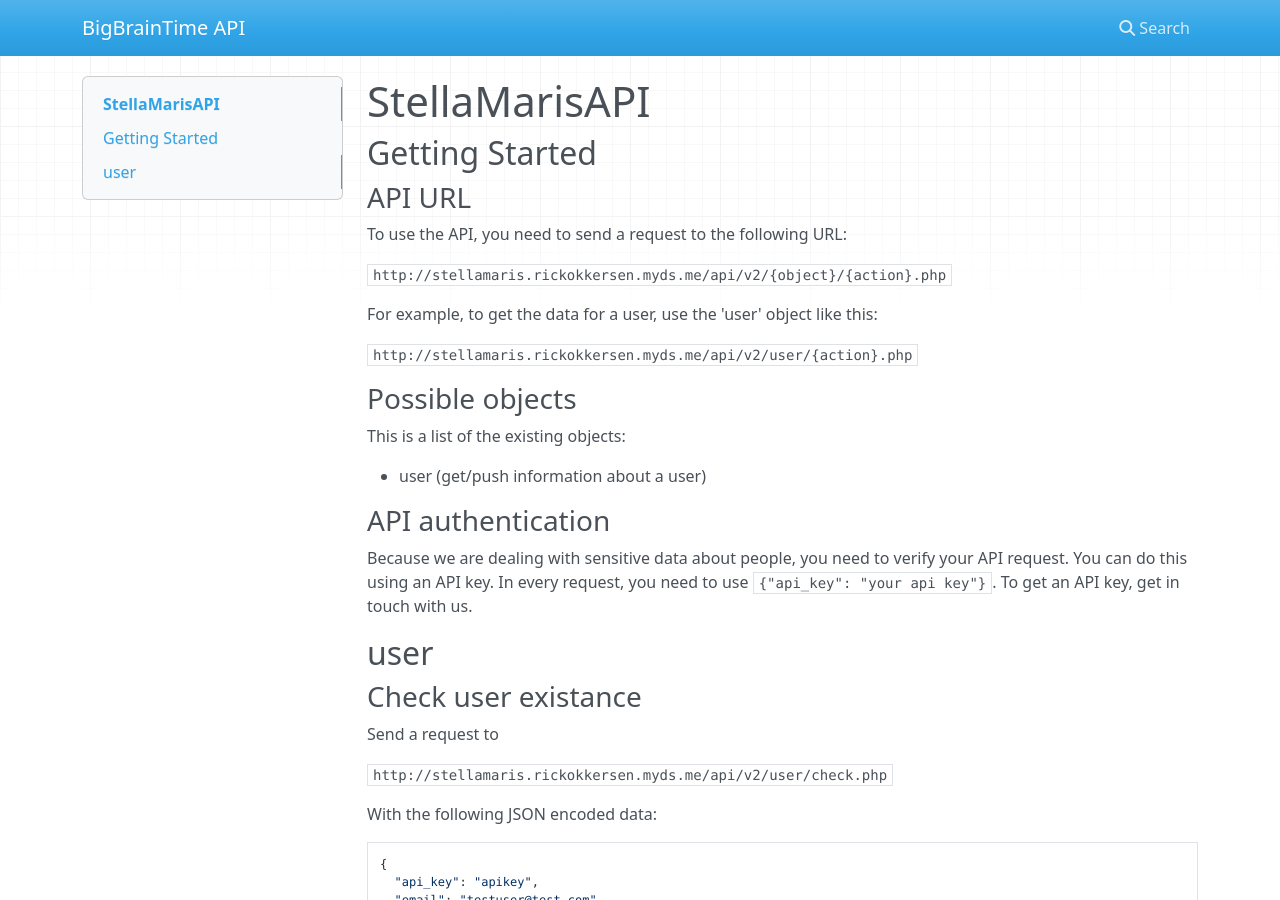
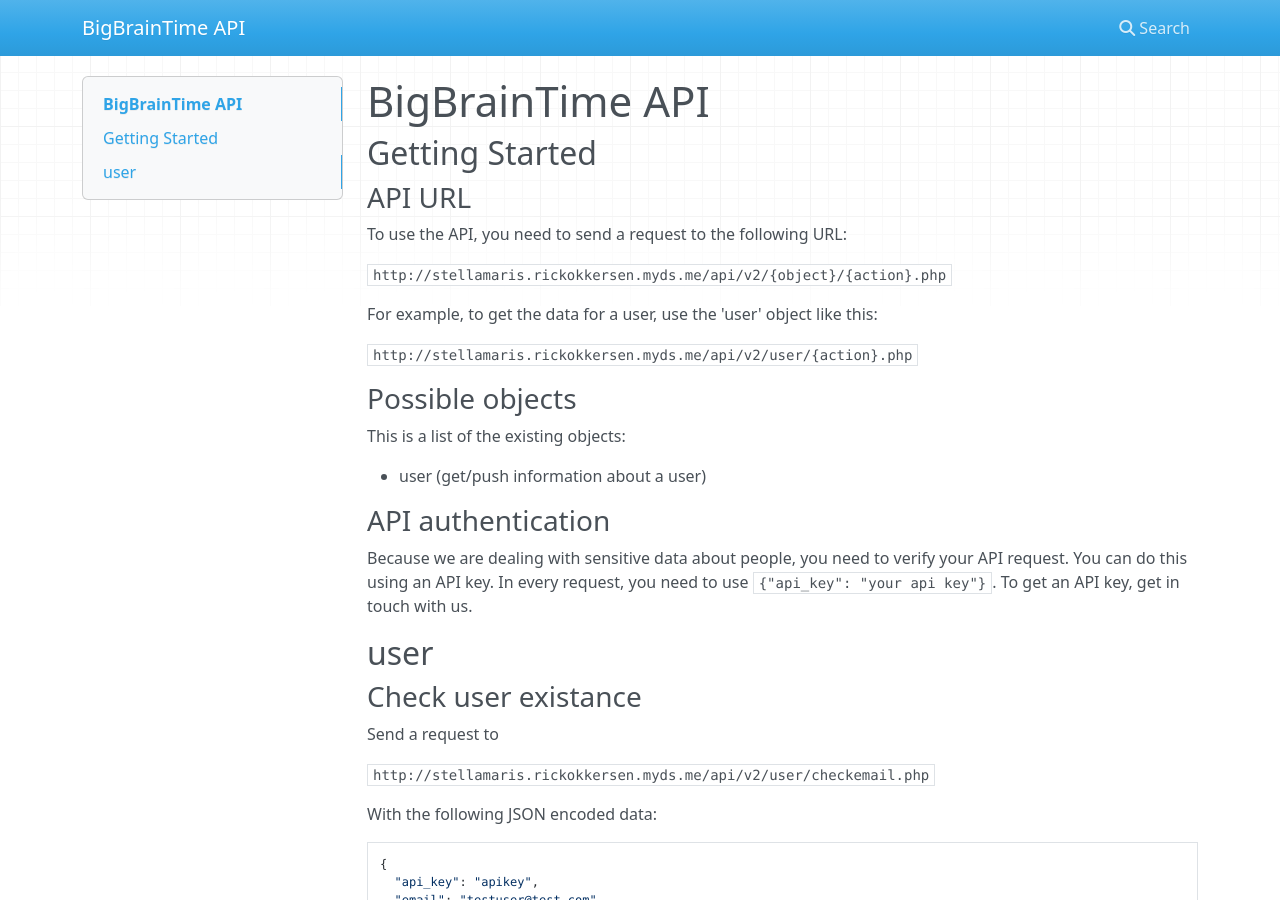
Before and after one commit to Underlyingglitch/NightLightStudiosAPI, an MkDocs documentation site: the page built from docs/index.md, in a window 1280 px wide and 900 px high. Built offline with MkDocs 1.6.1, drawn with Linux system fonts in a browser that asks for light colours; nearby versions of some CDN libraries.

Commit message:
Update index.md

````diff
--- a/docs/index.md
+++ b/docs/index.md
@@ -1,4 +1,4 @@
-# StellaMarisAPI
+# BigBrainTime API
 
 ## Getting Started
 ### API URL
@@ -23,7 +23,7 @@ Because we are dealing with sensitive data about people, you need to verify your
 ### Check user existance
 Send a request to
 
-`http://stellamaris.rickokkersen.myds.me/api/v2/user/check.php`
+`http://stellamaris.rickokkersen.myds.me/api/v2/user/checkemail.php`
 
 With the following JSON encoded data:
 ```
````
